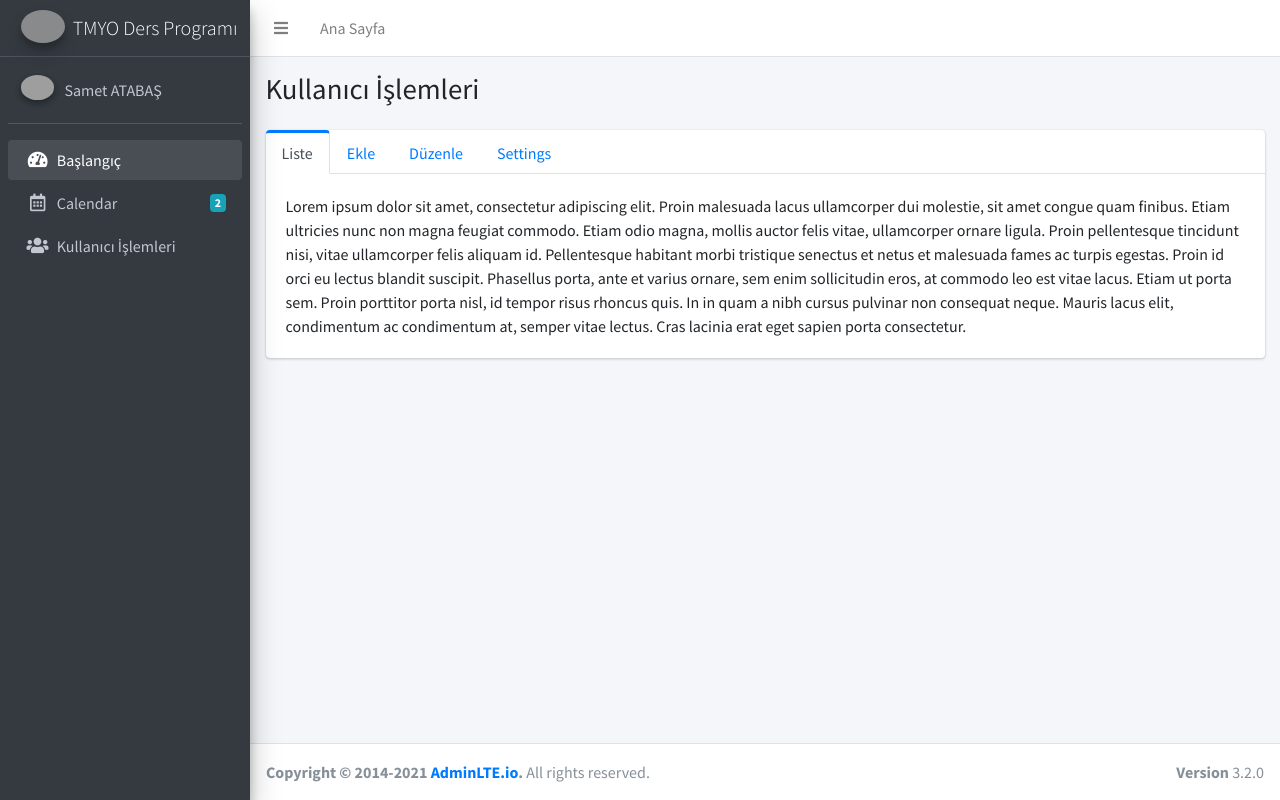
After one commit to GiresunTBMYOBilgisayarProgramciligi/schedulemaker, a PHP site: template App/Views/admin/users.php in a window 1280 px wide. The commit adds this page. Run offline with PHP 8.4, Linux system fonts and the light colour scheme; the template is opened without the code that fills it, so the values that code supplies are empty; some libraries are stand-ins or nearby versions; grey boxes are pictures that could not be loaded.

Commit message:
users sayfası eklendi

```diff
--- a/App/Controllers/AdminController.php
+++ b/App/Controllers/AdminController.php
@@ -19,6 +19,9 @@ class AdminController extends Controller
     public function RegisterAction(){
         $this->View("/admin/register");
     }
+    public function UsersAction(){
+        $this->View("/admin/users");
+    }
     public function create_new_user(){
         /*
             todo ajax kontrolü
--- /dev/null
+++ b/App/Views/admin/footer.php
@@ -0,0 +1,7 @@
+<footer class="main-footer">
+    <strong>Copyright &copy; 2014-2021 <a href="https://adminlte.io">AdminLTE.io</a>.</strong>
+    All rights reserved.
+    <div class="float-right d-none d-sm-inline-block">
+        <b>Version</b> 3.2.0
+    </div>
+</footer>
--- /dev/null
+++ b/App/Views/admin/sidebar.php
@@ -0,0 +1,58 @@
+<aside class="main-sidebar sidebar-dark-primary elevation-4">
+    <!-- Brand Logo -->
+    <a href="/admin" class="brand-link">
+        <img src="https://cdn.jsdelivr.net/npm/admin-lte@3.2.0/dist/img/AdminLTELogo.png" alt="AdminLTE Logo"
+             class="brand-image img-circle elevation-3" style="opacity: .8">
+        <span class="brand-text font-weight-light">TMYO Ders Programı</span>
+    </a>
+
+    <!-- Sidebar -->
+    <div class="sidebar">
+        <!-- Sidebar user panel (optional) -->
+        <div class="user-panel mt-3 pb-3 mb-3 d-flex">
+            <div class="image">
+                <img src="https://cdn.jsdelivr.net/npm/admin-lte@3.2.0/dist/img/user2-160x160.jpg"
+                     class="img-circle elevation-2" alt="User Image">
+            </div>
+            <div class="info">
+                <a href="#" class="d-block">Samet ATABAŞ</a>
+            </div>
+        </div>
+
+        <!-- Sidebar Menu -->
+        <nav class="mt-2">
+            <ul class="nav nav-pills nav-sidebar flex-column" data-widget="treeview" role="menu" data-accordion="false">
+                <!-- Add icons to the links using the .nav-icon class
+                     with font-awesome or any other icon font library -->
+                <li class="nav-item menu-open">
+                    <a href="/admin" class="nav-link <?= str_ends_with($_SERVER["REQUEST_URI"], 'admin') ? "active" : "" ?>">
+                        <i class="nav-icon fas fa-tachometer-alt"></i>
+                        <p>
+                            Başlangıç
+                        </p>
+                    </a>
+
+                </li>
+                <li class="nav-item">
+                    <a href="pages/calendar.html" class="nav-link <?= str_ends_with($_SERVER["REQUEST_URI"], 'calendar') ? "active" : "" ?>">
+                        <i class="nav-icon far fa-calendar-alt"></i>
+                        <p>
+                            Calendar
+                            <span class="badge badge-info right">2</span>
+                        </p>
+                    </a>
+                </li>
+                <li class="nav-item">
+                    <a href="/admin/users" class="nav-link <?= str_ends_with($_SERVER["REQUEST_URI"], 'users') ? "active" : "" ?>">
+                        <i class="nav-icon fas fa-users"></i>
+                        <p>
+                            Kullanıcı İşlemleri
+                        </p>
+                    </a>
+                </li>
+            </ul>
+        </nav>
+        <!-- /.sidebar-menu -->
+    </div>
+    <!-- /.sidebar -->
+</aside>
--- /dev/null
+++ b/App/Views/admin/users.php
@@ -0,0 +1,149 @@
+<?php
+
+$l=new \App\Models\Lecturer();
+
+?>
+<!DOCTYPE html>
+<html lang="en">
+<head>
+    <meta charset="utf-8">
+    <meta name="viewport" content="width=device-width, initial-scale=1">
+    <title>TMYO Ders Programı - Kullanıcı İşlemleri</title>
+
+    <!-- Google Font: Source Sans Pro -->
+    <link rel="stylesheet" href="https://fonts.googleapis.com/css?family=Source+Sans+Pro:300,400,400i,700&display=fallback">
+    <!-- Font Awesome -->
+    <link rel="stylesheet" href="/assets/AdminLTE/node_modules/@fortawesome/fontawesome-free/css/all.min.css">
+    <!-- Ionicons -->
+    <link rel="stylesheet" href="https://code.ionicframework.com/ionicons/2.0.1/css/ionicons.min.css">
+    <!-- Tempusdominus Bootstrap 4 -->
+    <link rel="stylesheet" href="/assets/AdminLTE/node_modules/bootstrap/dist/css/bootstrap.min.css">
+    <!-- Theme style -->
+    <link rel="stylesheet" href="https://cdn.jsdelivr.net/npm/admin-lte@3.2.0/dist/css/adminlte.min.css">
+    <!-- overlayScrollbars -->
+    <link rel="stylesheet" href="/plugins/overlayScrollbars/css/OverlayScrollbars.min.css">
+    <!-- Daterange picker -->
+    <link rel="stylesheet" href="/plugins/daterangepicker/daterangepicker.css">
+    <!-- summernote -->
+    <link rel="stylesheet" href="/plugins/summernote/summernote-bs4.min.css">
+</head>
+<body class="hold-transition sidebar-mini layout-fixed">
+<div class="wrapper">
+
+    <!-- Preloader -->
+    <div class="preloader flex-column justify-content-center align-items-center">
+        <img class="animation__shake" src="https://cdn.jsdelivr.net/npm/admin-lte@3.2.0/dist/img/AdminLTELogo.png" alt="AdminLTELogo" height="60" width="60">
+    </div>
+
+    <!-- Navbar -->
+    <nav class="main-header navbar navbar-expand navbar-white navbar-light">
+        <!-- Left navbar links -->
+        <ul class="navbar-nav">
+            <li class="nav-item">
+                <a class="nav-link" data-widget="pushmenu" href="#" role="button"><i class="fas fa-bars"></i></a>
+            </li>
+            <li class="nav-item d-none d-sm-inline-block">
+                <a href="/admin" class="nav-link">Ana Sayfa</a>
+            </li>
+        </ul>
+
+    </nav>
+
+    <!-- /.navbar -->
+
+    <!-- Main Sidebar Container -->
+    <?php include "sidebar.php"?>
+
+    <!-- Content Wrapper. Contains page content -->
+    <div class="content-wrapper">
+        <!-- Content Header (Page header) -->
+        <div class="content-header">
+            <div class="container-fluid">
+                <div class="row mb-2">
+                    <div class="col-sm-6">
+                        <h1 class="m-0">Kullanıcı İşlemleri</h1>
+                    </div><!-- /.col -->
+
+                </div><!-- /.row -->
+            </div><!-- /.container-fluid -->
+        </div>
+        <!-- /.content-header -->
+
+        <!-- Main content -->
+        <section class="content">
+            <div class="container-fluid">
+
+                <!-- Main row -->
+                <div class="row">
+                    <div class="col-12 ">
+                        <div class="card card-primary card-outline card-outline-tabs">
+                            <div class="card-header p-0 border-bottom-0">
+                                <ul class="nav nav-tabs" id="custom-tabs-four-tab" role="tablist">
+                                    <li class="nav-item">
+                                        <a class="nav-link active" id="custom-tabs-four-home-tab" data-toggle="pill" href="#custom-tabs-four-home" role="tab" aria-controls="custom-tabs-four-home" aria-selected="true">Liste</a>
+                                    </li>
+                                    <li class="nav-item">
+                                        <a class="nav-link" id="custom-tabs-four-profile-tab" data-toggle="pill" href="#custom-tabs-four-profile" role="tab" aria-controls="custom-tabs-four-profile" aria-selected="false">Ekle</a>
+                                    </li>
+                                    <li class="nav-item">
+                                        <a class="nav-link" id="custom-tabs-four-messages-tab" data-toggle="pill" href="#custom-tabs-four-messages" role="tab" aria-controls="custom-tabs-four-messages" aria-selected="false">Düzenle</a>
+                                    </li>
+                                    <li class="nav-item">
+                                        <a class="nav-link" id="custom-tabs-four-settings-tab" data-toggle="pill" href="#custom-tabs-four-settings" role="tab" aria-controls="custom-tabs-four-settings" aria-selected="false">Settings</a>
+                                    </li>
+                                </ul>
+                            </div>
+                            <div class="card-body">
+                                <div class="tab-content" id="custom-tabs-four-tabContent">
+                                    <div class="tab-pane fade show active" id="custom-tabs-four-home" role="tabpanel" aria-labelledby="custom-tabs-four-home-tab">
+                                        Lorem ipsum dolor sit amet, consectetur adipiscing elit. Proin malesuada lacus ullamcorper dui molestie, sit amet congue quam finibus. Etiam ultricies nunc non magna feugiat commodo. Etiam odio magna, mollis auctor felis vitae, ullamcorper ornare ligula. Proin pellentesque tincidunt nisi, vitae ullamcorper felis aliquam id. Pellentesque habitant morbi tristique senectus et netus et malesuada fames ac turpis egestas. Proin id orci eu lectus blandit suscipit. Phasellus porta, ante et varius ornare, sem enim sollicitudin eros, at commodo leo est vitae lacus. Etiam ut porta sem. Proin porttitor porta nisl, id tempor risus rhoncus quis. In in quam a nibh cursus pulvinar non consequat neque. Mauris lacus elit, condimentum ac condimentum at, semper vitae lectus. Cras lacinia erat eget sapien porta consectetur.
+                                    </div>
+                                    <div class="tab-pane fade" id="custom-tabs-four-profile" role="tabpanel" aria-labelledby="custom-tabs-four-profile-tab">
+                                        Mauris tincidunt mi at erat gravida, eget tristique urna bibendum. Mauris pharetra purus ut ligula tempor, et vulputate metus facilisis. Lorem ipsum dolor sit amet, consectetur adipiscing elit. Vestibulum ante ipsum primis in faucibus orci luctus et ultrices posuere cubilia Curae; Maecenas sollicitudin, nisi a luctus interdum, nisl ligula placerat mi, quis posuere purus ligula eu lectus. Donec nunc tellus, elementum sit amet ultricies at, posuere nec nunc. Nunc euismod pellentesque diam.
+                                    </div>
+                                    <div class="tab-pane fade" id="custom-tabs-four-messages" role="tabpanel" aria-labelledby="custom-tabs-four-messages-tab">
+                                        Morbi turpis dolor, vulputate vitae felis non, tincidunt congue mauris. Phasellus volutpat augue id mi placerat mollis. Vivamus faucibus eu massa eget condimentum. Fusce nec hendrerit sem, ac tristique nulla. Integer vestibulum orci odio. Cras nec augue ipsum. Suspendisse ut velit condimentum, mattis urna a, malesuada nunc. Curabitur eleifend facilisis velit finibus tristique. Nam vulputate, eros non luctus efficitur, ipsum odio volutpat massa, sit amet sollicitudin est libero sed ipsum. Nulla lacinia, ex vitae gravida fermentum, lectus ipsum gravida arcu, id fermentum metus arcu vel metus. Curabitur eget sem eu risus tincidunt eleifend ac ornare magna.
+                                    </div>
+                                    <div class="tab-pane fade" id="custom-tabs-four-settings" role="tabpanel" aria-labelledby="custom-tabs-four-settings-tab">
+                                        Pellentesque vestibulum commodo nibh nec blandit. Maecenas neque magna, iaculis tempus turpis ac, ornare sodales tellus. Mauris eget blandit dolor. Quisque tincidunt venenatis vulputate. Morbi euismod molestie tristique. Vestibulum consectetur dolor a vestibulum pharetra. Donec interdum placerat urna nec pharetra. Etiam eget dapibus orci, eget aliquet urna. Nunc at consequat diam. Nunc et felis ut nisl commodo dignissim. In hac habitasse platea dictumst. Praesent imperdiet accumsan ex sit amet facilisis.
+                                    </div>
+                                </div>
+                            </div>
+
+                        </div>
+                    </div>
+                </div>
+                <!-- /.row (main row) -->
+            </div><!-- /.container-fluid -->
+        </section>
+        <!-- /.content -->
+    </div>
+    <!-- /.content-wrapper -->
+    <?php include "footer.php"?>
+
+    <!-- Control Sidebar -->
+    <aside class="control-sidebar control-sidebar-dark">
+        <!-- Control sidebar content goes here -->
+    </aside>
+    <!-- /.control-sidebar -->
+</div>
+<!-- ./wrapper -->
+
+<!-- jQuery -->
+<script src="/assets/AdminLTE/node_modules/jquery/dist/jquery.min.js"></script>
+<!-- jQuery UI 1.11.4 -->
+<script src="/assets/AdminLTE/node_modules/jquery-ui-dist/jquery-ui.min.js"></script>
+<!-- Resolve conflict in jQuery UI tooltip with Bootstrap tooltip -->
+<script>
+    $.widget.bridge('uibutton', $.ui.button)
+</script>
+<!-- Bootstrap 4 -->
+<script src="/assets/AdminLTE/node_modules/bootstrap/dist/js/bootstrap.bundle.min.js"></script>
+<!-- AdminLTE App -->
+<script src="https://cdn.jsdelivr.net/npm/admin-lte@3.2.0/dist/js/adminlte.min.js"></script>
+<!-- AdminLTE for demo purposes -->
+<script src="https://cdn.jsdelivr.net/npm/admin-lte@3.2.0/dist/js/demo.min.js"></script>
+<!-- AdminLTE dashboard demo (This is only for demo purposes) -->
+<script src="https://cdn.jsdelivr.net/npm/admin-lte@3.2.0/dist/js/pages/dashboard.min.js"></script>
+</body>
+</html>
```
Also changed, not shown: App/Views/admin/index.php (+10 -63 lines).
